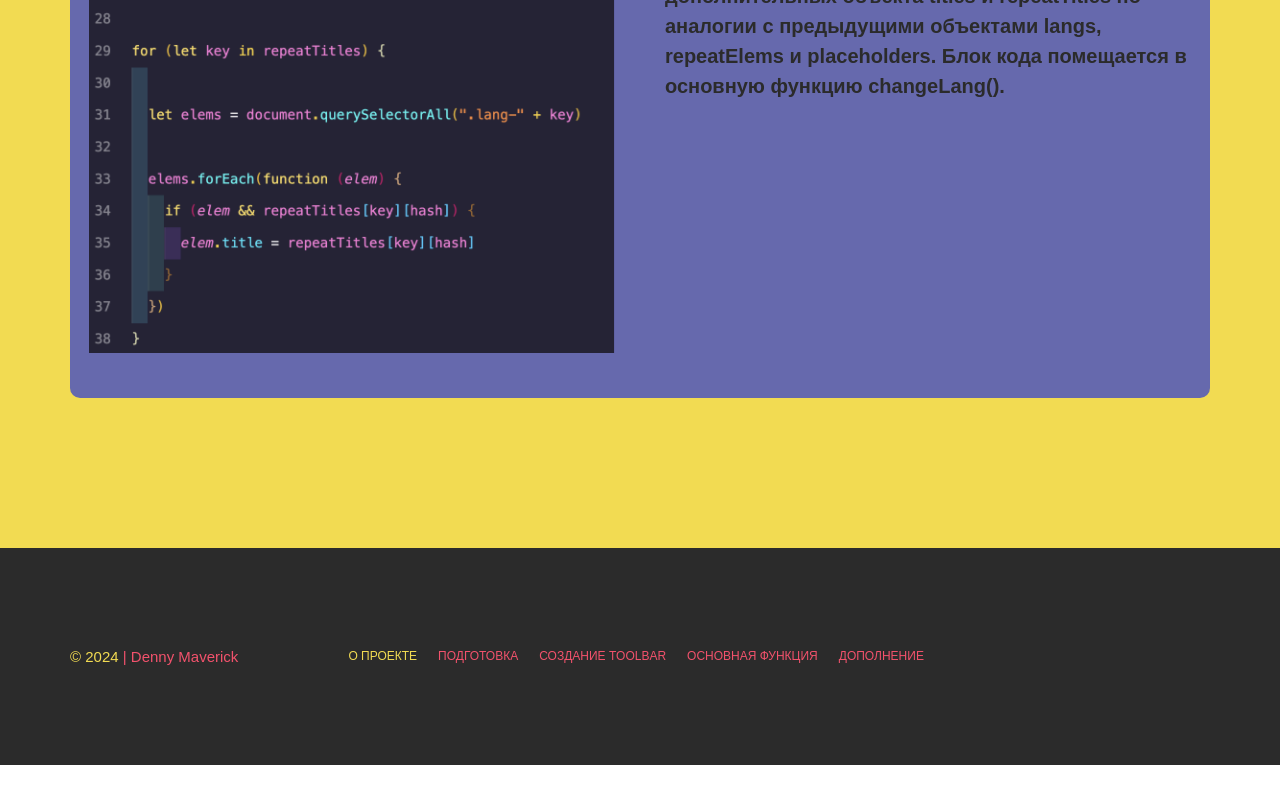
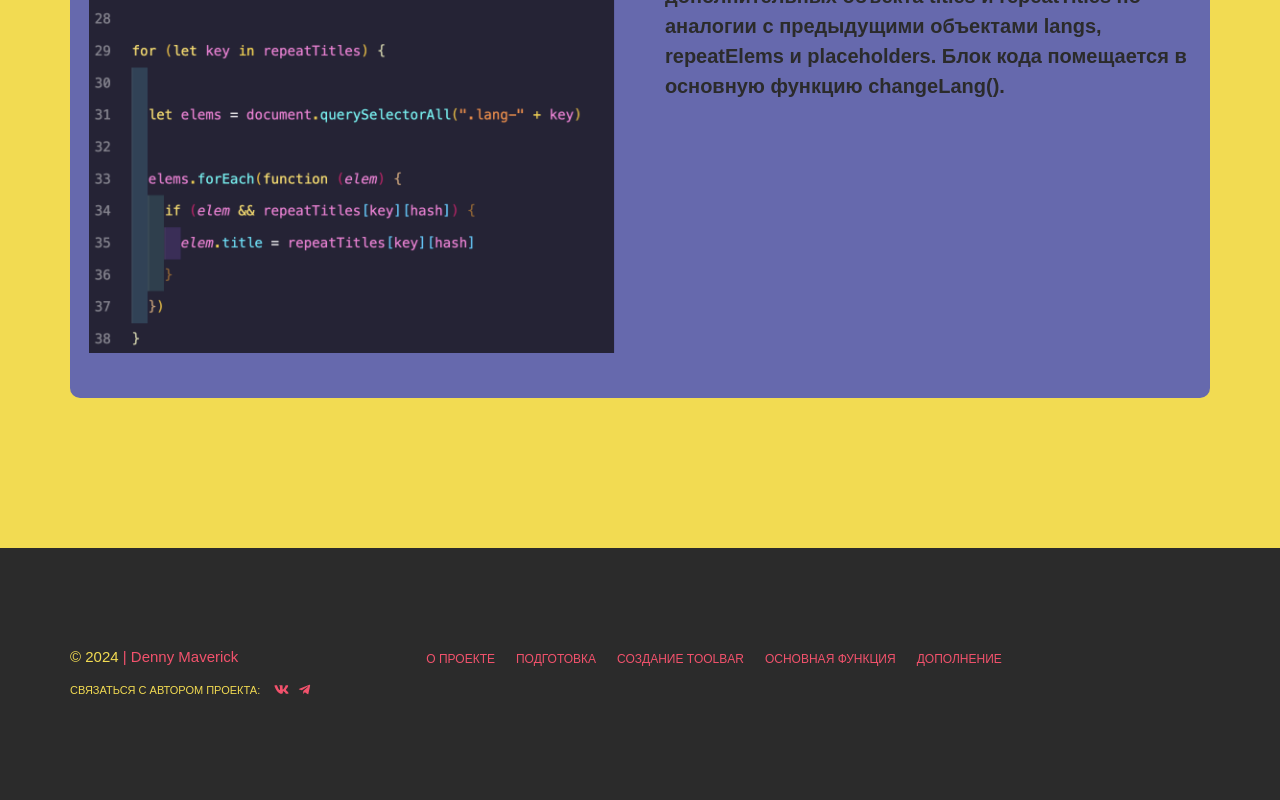
Before and after one commit to DennyMaverick/Language-switcher-s-function, a plain HTML site: page index.html in a window 1280 px wide. Shown: the part 8413-9213 px from the top of the page. Before the commit the page ends 9178 px from the top, so only its background shows below. Drawn offline with Linux system fonts and the light colour scheme.

Commit message:
Добавление блока связаться с автором

```diff
--- a/css/style.css
+++ b/css/style.css
@@ -406,7 +406,21 @@ a:focus {
 
 .footer__copy {
   color: #f2526c;
+  margin-bottom: 1.5rem;
+}
+
+.footer__left-side {
   margin-right: 10rem;
+}
+
+.footer__nav {
+  margin-top: -2.9rem;
+}
+
+.footer__socials {
+  display: -webkit-box;
+  display: -ms-flexbox;
+  display: flex;
 }
 
 .footer-menu__item {
@@ -449,6 +463,45 @@ a:focus {
 
 .copy__author {
   color: #f2526c;
+}
+
+.socials {
+  display: -webkit-box;
+  display: -ms-flexbox;
+  display: flex;
+  -webkit-box-align: center;
+  -ms-flex-align: center;
+  align-items: center;
+}
+
+.socials__menu {
+  display: -webkit-box;
+  display: -ms-flexbox;
+  display: flex;
+  -webkit-box-align: center;
+  -ms-flex-align: center;
+  align-items: center;
+}
+
+.socials__desc {
+  text-transform: uppercase;
+  font-size: 1.1rem;
+  color: #f2db52;
+  margin-right: 1rem;
+}
+
+.socials__menu {
+  margin-top: .2rem;
+}
+
+.socials-menu__link {
+  padding: .4rem;
+}
+
+.socials-menu__social-image {
+  width: 1.5rem;
+  height: 1.5rem;
+  fill: #f2526c;
 }
 
 .menu-burger {
@@ -603,8 +656,13 @@ a:focus {
     flex-direction: column;
   }
 
+  .footer__left-side {
+    margin-right: 0;
+  }
+
   .footer__nav {
     margin-left: -1rem;
+    margin-top: 3rem;
   }
 
   .footer-menu__item::after {
@@ -747,3 +805,13 @@ a:focus {
 
 }
 }
+
+@media (max-width: 320px) {
+  .socials__desc {
+    font-size: 1rem;
+  }
+
+@supports (-webkit-appearance:none) {
+
+}
+}
--- a/index.html
+++ b/index.html
@@ -302,15 +302,38 @@
     <footer class="footer">
         <div class="footer__inner container">
             <div class="footer__row">
-                <div class="footer__copy">
-                    <span class="copy__copy">&copy; 2024</span>
-                    |
-                    <span class="copy__author">Denny Maverick</span>
+                <div class="footer__left-side">
+                    <div class="footer__copy copy">
+                        <span class="copy__copy">&copy; 2024</span>
+                        |
+                        <span class="copy__author">Denny Maverick</span>
+                    </div>
+                    <div class="footer__socials socials">
+                        <p class="socials__desc lang-sicials-desc">
+                            Связаться с автором проекта:
+                        </p>
+                        <ul class="socials__menu socials-menu">
+                            <li class="socials-menu__item">
+                                <a class="socials-menu__link" href="https://www.vk.com/maverick177" target="_blank">
+                                    <svg class="socials-menu__social-image">
+                                        <use xlink:href="./img/sprite/symbol/sprite.svg#socials--vk-icon" />
+                                    </svg>
+                                </a>
+                            </li>
+                            <li class="socials-menu__item">
+                                <a class="socials-menu__link" href="https://www.t.me/Denny_maverick" target="_blank">
+                                    <svg class="socials-menu__social-image">
+                                        <use xlink:href="./img/sprite/symbol/sprite.svg#socials--telegram-icon" />
+                                    </svg>
+                                </a>
+                            </li>
+                        </ul>
+                    </div>
                 </div>
                 <nav class="footer__nav">
                     <ul class="footer__footer-menu footer-menu">
                         <li class="footer-menu__item">
-                            <a class="footer-menu__link nav--first-nav-elem lang-about-nav-title" href="#about">
+                            <a class="footer-menu__link lang-about-nav-title" href="#about">
                                 О проекте
                             </a>
                         </li>
```
Also changed, not shown: css/style.min.css, img/sprite/socials/telegram-icon.svg (added), img/sprite/socials/vk-icon.svg (added), img/sprite/symbol/sprite.svg (added), js/main.js.
